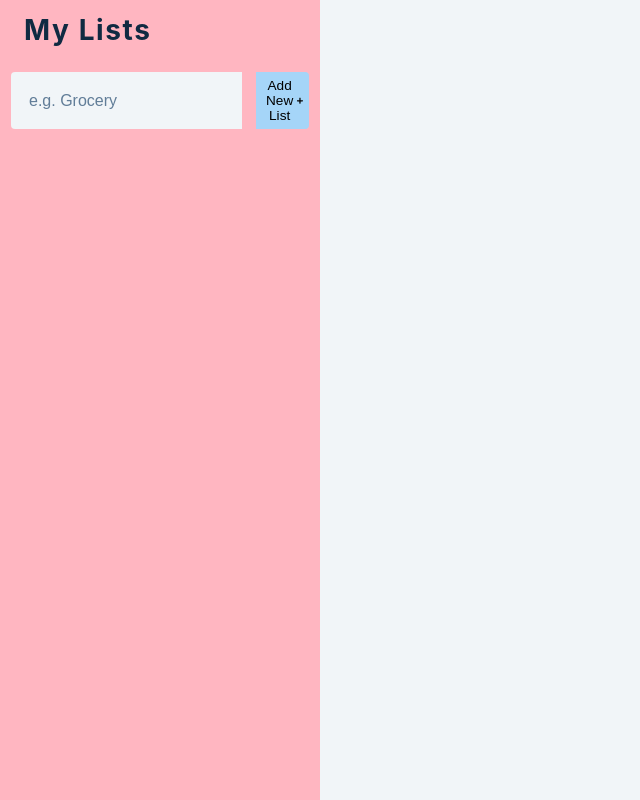
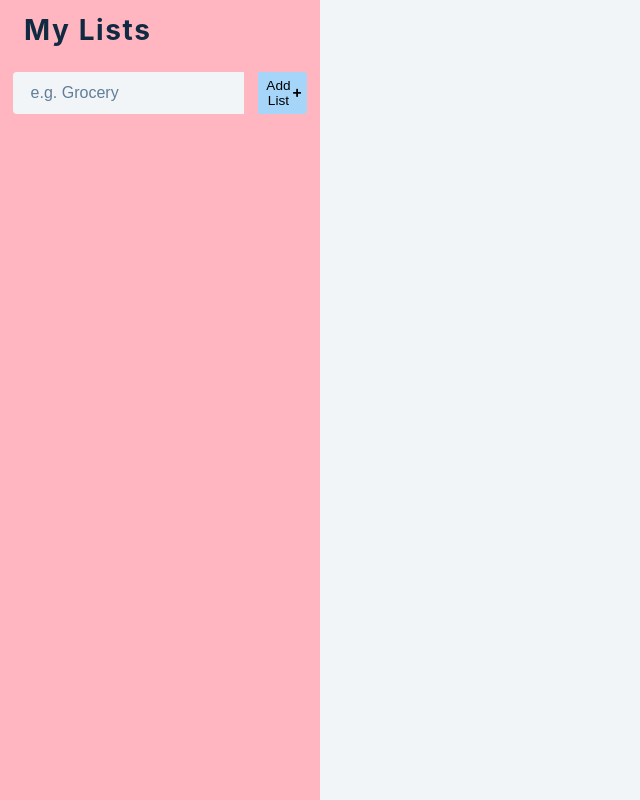
Before and after one commit to Farahcodes/my-todo-app-next-typescript, a Next.js app: page / in a window 1280 px wide. Shown: the whole page, without its empty margins (0-640 px from the left). Built offline with nearby package versions, Linux system fonts and the light colour scheme.

Commit message:
handleEdit

```diff
--- a/pages/AddList.tsx
+++ b/pages/AddList.tsx
@@ -2,8 +2,15 @@ import { ReactComponentElement, useState } from "react";
 import styles from "../styles/Sidebar.module.css";
 import { FaPlus } from "react-icons/fa";
 
-const AddList = ({ handleAdd }: { handleAdd: (title: string) => void }) => {
+const AddList = ({
+  handleAdd,
+  onChange,
+}: {
+  handleAdd: (title: string) => void;
+  onChange: Function;
+}) => {
   const [title, setTitle] = useState<string>("e.g. Grocery");
+  const [isEditing, setIsEditing] = useState<boolean>(false);
 
   function handleChange(e: React.FormEvent<HTMLInputElement>) {
     setTitle(e.currentTarget.value);
@@ -21,7 +28,7 @@ const AddList = ({ handleAdd }: { handleAdd: (title: string) => void }) => {
         onChange={handleChange}
       />
       <button className={styles.addBtn} onClick={onClick}>
-        Add New List
+        {isEditing ? "Edit List" : "Add List"}
         <FaPlus />
       </button>
     </div>
--- a/pages/Sidebar.tsx
+++ b/pages/Sidebar.tsx
@@ -13,17 +13,13 @@ type ListOfLists = List[];
 
 const Sidebar = () => {
   const [listOfLists, setListOfLists] = useState<ListOfLists>([]);
-  const [isEditing, setIsEditing] = useState<boolean>(false);
-  const [currentList, setCurrentList] = useState<any>();
 
   function handleAdd(title: string) {
     const newList = listOfLists.concat({ id: uuid(), title });
     setListOfLists(newList);
   }
 
-  function handleEdit(title: string) {
-    setCurrentList({ ...currentList, title });
-  }
+  function handleEdit(title: string) {}
 
   return (
     <aside className={styles.sidebar}>
@@ -31,7 +27,7 @@ const Sidebar = () => {
         <h3>My Lists</h3>
       </div>
       <div className={styles.container}>
-        <AddList handleAdd={handleAdd} />
+        <AddList handleAdd={handleAdd} onChange={handleEdit} />
       </div>
 
       <div className={styles.listsContainer}>
```
